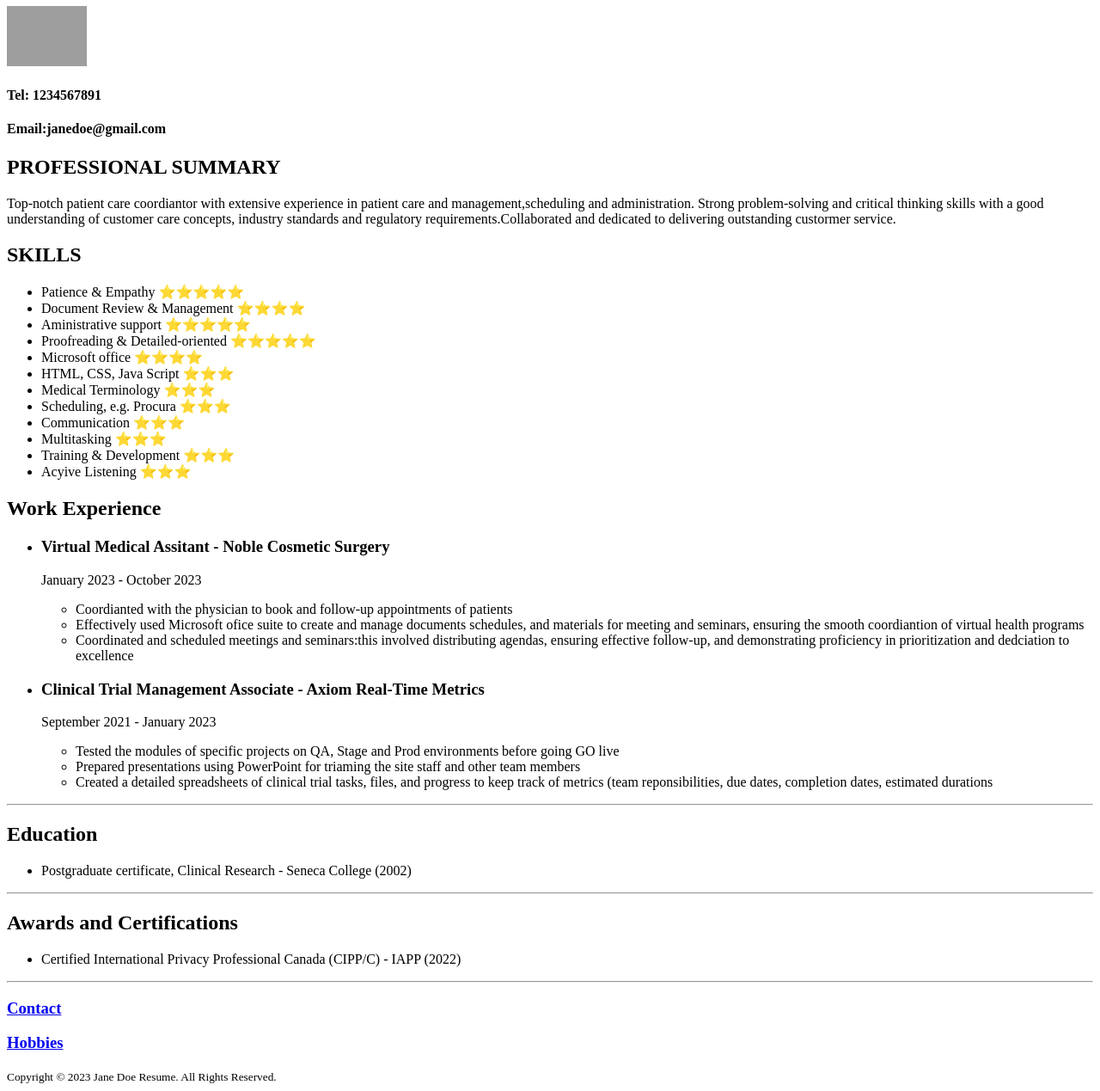
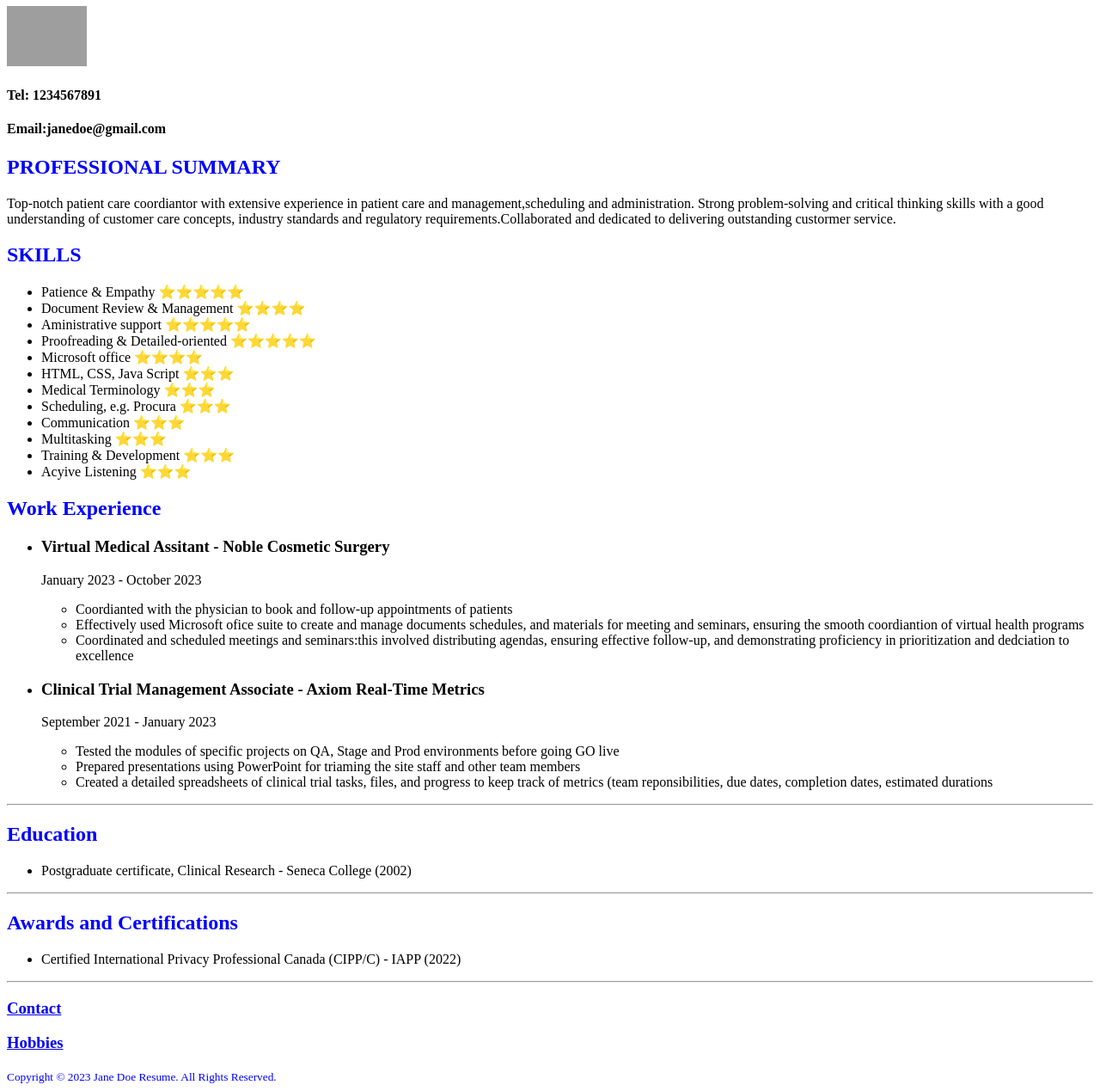
Before and after one commit to GKaycee/html-portfolios, a plain HTML site: page index.html in a window 1280 px wide. Shown: the part 73-1342 px from the top of the page at 86% size. Drawn offline with Linux system fonts and the light colour scheme; grey boxes are pictures that could not be loaded.

Commit message:
Update index.html

```diff
--- a/index.html
+++ b/index.html
@@ -7,19 +7,19 @@
     </head>
 
     <body>
-       <h1>JANE DOE</h1>
+       <h1 style="color:blue">JANE DOE</h1>
        <img src="./assests/Celeb.png" height="70"/>
        <h4>Tel: 1234567891</h4>
        <h4>Email:janedoe@gmail.com</h4>
 
-       <h2>PROFESSIONAL SUMMARY</h2>
+       <h2 style="color:blue">PROFESSIONAL SUMMARY</h2>
        <p>
         Top-notch patient care coordiantor with extensive experience in patient care and management,scheduling and administration. Strong problem-solving and critical thinking
         skills with a good understanding of customer care concepts, industry standards and regulatory requirements.Collaborated and dedicated to delivering outstanding custormer
         service.
        </p>
 
-       <h2>SKILLS</h2>
+       <h2 style="color:blue">SKILLS</h2>
        <p>
         <ul>
             <li>Patience & Empathy ⭐️⭐️⭐️⭐️⭐️</li>
@@ -37,7 +37,7 @@
         </ul>
        </p>
 
-        <h2>Work Experience</h2>
+        <h2 style="color:blue">Work Experience</h2>
         <p>
             <ul>
                 <li><h3>Virtual Medical Assitant - Noble Cosmetic Surgery</h3>
@@ -76,7 +76,7 @@
 
         <hr />
 
-        <h2>Education</h2>
+        <h2 style="color:blue">Education</h2>
         <p>
             <ul>
                 <li>Postgraduate certificate, Clinical Research - Seneca College (2002)</li>
@@ -85,7 +85,7 @@
 
         <hr />
 
-        <h2>Awards and Certifications</h2>
+        <h2 style="color:blue">Awards and Certifications</h2>
         <p>
             <ul>
                 <li>Certified International Privacy Professional Canada (CIPP/C) - IAPP (2022)</li>
@@ -98,7 +98,7 @@
         <h3><a href="./Public/Hobbies.html">Hobbies </a></h3>
 
         <footer>
-            <small>
+            <small style="color:blue">
                 Copyright © 2023 Jane Doe Resume. All Rights Reserved.
             </small>
         </footer>
```
